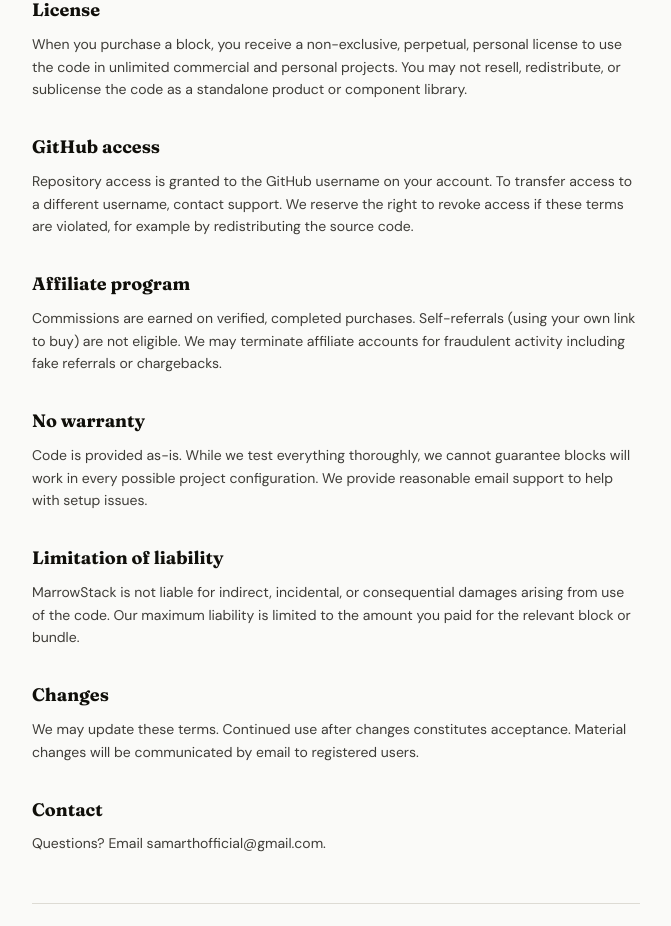
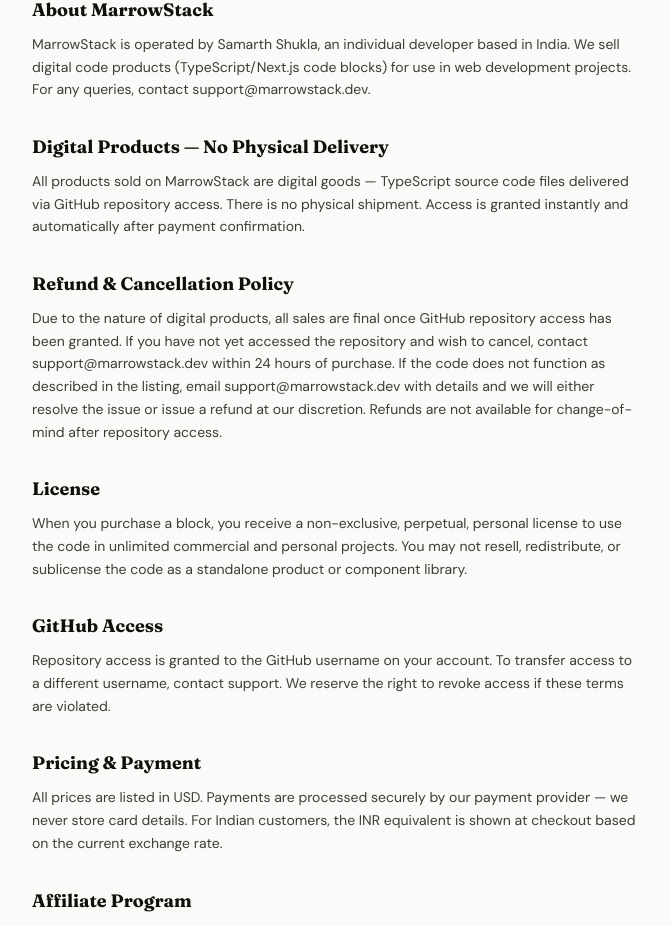
Before and after one commit to Marrow-Stack/marrow-platform, a Next.js app: page /terms in a window 1280 px wide. Shown: the part 280-1206 px from the top of the page, without its empty margins (304-975 px from the left). Built offline with nearby package versions, Linux system fonts and the light colour scheme; no server answers.

Commit message:
compliance: add about page, update terms/privacy for payment processor approval

```diff
--- /dev/null
+++ b/app/about/page.tsx
@@ -0,0 +1,54 @@
+import { Navbar } from '@/components/Navbar'
+import Link from 'next/link'
+import type { Metadata } from 'next'
+
+export const metadata: Metadata = {
+  title: 'About — MarrowStack',
+  description: 'MarrowStack is built by Samarth Shukla, a developer from India.',
+}
+
+export default function AboutPage() {
+  return (
+    <div className="min-h-screen bg-base">
+      <Navbar />
+      <div className="max-w-2xl mx-auto px-5 sm:px-8 pt-28 pb-24">
+        <div className="mb-10">
+          <p className="text-[12px] uppercase tracking-widest text-[var(--text-3)] font-semibold mb-3">About</p>
+          <h1 className="font-display font-black text-[40px] text-[var(--text)] mb-4">Who built this</h1>
+        </div>
+
+        <div className="space-y-6 text-[var(--text-2)] text-[15px] leading-relaxed">
+          <p>
+            MarrowStack is built and maintained by <strong className="text-[var(--text)]">Samarth Shukla</strong>, a developer from India.
+          </p>
+          <p>
+            I got tired of rebuilding the same foundational pieces — auth, billing, notifications, search — every time I started a new project. So I packaged the production-grade versions into copy-paste TypeScript files that drop straight into a Next.js project.
+          </p>
+          <p>
+            Every block is code I have actually used in real projects. Fully typed, Supabase-ready, with SQL migrations included. You buy it once, get instant GitHub access, and own it forever.
+          </p>
+
+          <div className="border border-[var(--border)] rounded-2xl p-6 mt-8 space-y-3">
+            <p className="font-semibold text-[var(--text)]">Business details</p>
+            <p className="text-[13px] text-[var(--text-3)]">Operated as an individual / sole proprietor</p>
+            <p className="text-[13px] text-[var(--text-3)]">Based in India</p>
+            <p className="text-[13px]">
+              <span className="text-[var(--text-3)]">Email: </span>
+              <a href="mailto:support@marrowstack.dev" className="text-[var(--accent)]">support@marrowstack.dev</a>
+            </p>
+            <p className="text-[13px]">
+              <span className="text-[var(--text-3)]">Website: </span>
+              <a href="https://marrowstack.dev" className="text-[var(--accent)]">marrowstack.dev</a>
+            </p>
+          </div>
+        </div>
+
+        <div className="border-t border-[var(--border)] mt-12 pt-8 flex gap-4 text-[13px] text-[var(--text-3)]">
+          <Link href="/terms" className="hover:text-[var(--text)] transition-colors">Terms of Service</Link>
+          <Link href="/privacy" className="hover:text-[var(--text)] transition-colors">Privacy Policy</Link>
+          <Link href="/" className="hover:text-[var(--text)] transition-colors">← Back to home</Link>
+        </div>
+      </div>
+    </div>
+  )
+}
--- a/app/page.tsx
+++ b/app/page.tsx
@@ -209,7 +209,7 @@ export default function HomePage() {
             <span className="font-display font-bold text-[var(--text)] text-[15px]">MarrowStack</span>
           </div>
           <div className="flex flex-wrap gap-5 text-[13px] text-[var(--text-3)] justify-center">
-            {[['Blocks', '/blocks'], ['Affiliate', '/affiliate'], ['Privacy', '/privacy'], ['Terms', '/terms']].map(([l, h]) => (
+            {[['Blocks', '/blocks'], ['Affiliate', '/affiliate'], ['About', '/about'], ['Privacy', '/privacy'], ['Terms', '/terms']].map(([l, h]) => (
               <Link key={l} href={h} className="hover:text-[var(--text)] transition-colors">{l}</Link>
             ))}
           </div>
--- a/app/privacy/page.tsx
+++ b/app/privacy/page.tsx
@@ -2,16 +2,49 @@ import { Navbar } from '@/components/Navbar'
 import Link from 'next/link'
 import type { Metadata } from 'next'
 
-export const metadata: Metadata = { title: 'Privacy Policy' }
+export const metadata: Metadata = { title: 'Privacy Policy — MarrowStack' }
 
 const SECTIONS = [
-  { h: 'What we collect', body: 'We collect your name, email address, GitHub username, and purchase history when you create an account and make purchases. Passwords are hashed with bcrypt and never stored in plain text. All payment processing is handled by PayPal — we never see or store card details.' },
-  { h: 'How we use it', body: 'Your data is used to process purchases, grant GitHub repository access, send transactional emails (receipts, access confirmations), and track affiliate referrals. We do not sell your data to third parties, ever.' },
-  { h: 'GitHub access', body: 'After purchase we use our GitHub Personal Access Token to invite you as a collaborator (read-only) on the relevant private repository. We only grant pull access — you cannot push to our repos.' },
-  { h: 'Cookies', body: 'We use one session cookie for authentication (NextAuth.js) and a 30-day affiliate tracking cookie if you arrive via a referral link. No advertising or third-party tracking cookies.' },
-  { h: 'Data retention', body: 'We retain account data while your account is active. You can request deletion at any time by emailing support@marrowstack.dev. Purchase records may be retained for up to 7 years for legal and tax compliance.' },
-  { h: 'Your rights', body: 'You can request access to, correction of, or deletion of your personal data at any time. Email support@marrowstack.dev and we will respond within 48 hours.' },
-  { h: 'Contact', body: 'Questions about this policy? Email support@marrowstack.dev.' },
+  {
+    h: 'Who We Are',
+    body: 'MarrowStack is operated by Samarth Shukla, an individual developer based in India. We sell digital code products for web developers. Contact: support@marrowstack.dev.',
+  },
+  {
+    h: 'What We Collect',
+    body: 'We collect your name, email address, GitHub username, and purchase history when you create an account and make purchases. Passwords are hashed with bcrypt and never stored in plain text. All payment processing is handled by our payment provider — we never see or store card or bank details.',
+  },
+  {
+    h: 'How We Use It',
+    body: 'Your data is used to process purchases, grant GitHub repository access, send transactional emails (receipts, access confirmations), and track affiliate referrals. We do not sell your data to third parties, ever.',
+  },
+  {
+    h: 'GitHub Access',
+    body: 'After purchase we use our GitHub Personal Access Token to invite you as a read-only collaborator on the relevant private repository. We only grant pull access — you cannot push to our repos.',
+  },
+  {
+    h: 'Cookies',
+    body: 'We use one session cookie for authentication (NextAuth.js) and a 30-day affiliate tracking cookie if you arrive via a referral link. No advertising or third-party tracking cookies.',
+  },
+  {
+    h: 'Data Storage',
+    body: 'Your data is stored in Supabase (PostgreSQL), hosted on AWS infrastructure. We do not transfer your personal data outside of necessary service providers (Supabase, GitHub, Resend for email).',
+  },
+  {
+    h: 'Data Retention',
+    body: 'We retain account data while your account is active. You can request deletion at any time by emailing support@marrowstack.dev. Purchase records may be retained for up to 7 years for legal and tax compliance.',
+  },
+  {
+    h: 'Your Rights',
+    body: 'You can request access to, correction of, or deletion of your personal data at any time. Email support@marrowstack.dev and we will respond within 48 hours on business days.',
+  },
+  {
+    h: 'Grievance Officer',
+    body: 'In accordance with the Information Technology Act, 2000, the grievance officer is: Samarth Shukla, support@marrowstack.dev. Complaints will be acknowledged within 48 hours and resolved within 30 days.',
+  },
+  {
+    h: 'Contact',
+    body: 'Questions about this policy? Email support@marrowstack.dev.',
+  },
 ]
 
 export default function PrivacyPage() {
--- a/app/terms/page.tsx
+++ b/app/terms/page.tsx
@@ -2,17 +2,57 @@ import { Navbar } from '@/components/Navbar'
 import Link from 'next/link'
 import type { Metadata } from 'next'
 
-export const metadata: Metadata = { title: 'Terms of Service' }
+export const metadata: Metadata = { title: 'Terms of Service — MarrowStack' }
 
 const SECTIONS = [
-  { h: 'License', body: 'When you purchase a block, you receive a non-exclusive, perpetual, personal license to use the code in unlimited commercial and personal projects. You may not resell, redistribute, or sublicense the code as a standalone product or component library.' },
-  // { h: 'Refunds', body: 'We offer a 30-day money-back guarantee. If the code does not work as described in the listing, email support@marrowstack.dev within 30 days of purchase for a full refund via PayPal — no questions asked. Refunds are not available for change-of-mind after you have accessed the repository.' },
-  { h: 'GitHub access', body: 'Repository access is granted to the GitHub username on your account. To transfer access to a different username, contact support. We reserve the right to revoke access if these terms are violated, for example by redistributing the source code.' },
-  { h: 'Affiliate program', body: 'Commissions are earned on verified, completed purchases. Self-referrals (using your own link to buy) are not eligible. We may terminate affiliate accounts for fraudulent activity including fake referrals or chargebacks.' },
-  { h: 'No warranty', body: 'Code is provided as-is. While we test everything thoroughly, we cannot guarantee blocks will work in every possible project configuration. We provide reasonable email support to help with setup issues.' },
-  { h: 'Limitation of liability', body: 'MarrowStack is not liable for indirect, incidental, or consequential damages arising from use of the code. Our maximum liability is limited to the amount you paid for the relevant block or bundle.' },
-  { h: 'Changes', body: 'We may update these terms. Continued use after changes constitutes acceptance. Material changes will be communicated by email to registered users.' },
-  { h: 'Contact', body: 'Questions? Email samarthofficial@gmail.com.' },
+  {
+    h: 'About MarrowStack',
+    body: 'MarrowStack is operated by Samarth Shukla, an individual developer based in India. We sell digital code products (TypeScript/Next.js code blocks) for use in web development projects. For any queries, contact support@marrowstack.dev.',
+  },
+  {
+    h: 'Digital Products — No Physical Delivery',
+    body: 'All products sold on MarrowStack are digital goods — TypeScript source code files delivered via GitHub repository access. There is no physical shipment. Access is granted instantly and automatically after payment confirmation.',
+  },
+  {
+    h: 'Refund & Cancellation Policy',
+    body: 'Due to the nature of digital products, all sales are final once GitHub repository access has been granted. If you have not yet accessed the repository and wish to cancel, contact support@marrowstack.dev within 24 hours of purchase. If the code does not function as described in the listing, email support@marrowstack.dev with details and we will either resolve the issue or issue a refund at our discretion. Refunds are not available for change-of-mind after repository access.',
+  },
+  {
+    h: 'License',
+    body: 'When you purchase a block, you receive a non-exclusive, perpetual, personal license to use the code in unlimited commercial and personal projects. You may not resell, redistribute, or sublicense the code as a standalone product or component library.',
+  },
+  {
+    h: 'GitHub Access',
+    body: 'Repository access is granted to the GitHub username on your account. To transfer access to a different username, contact support. We reserve the right to revoke access if these terms are violated.',
+  },
+  {
+    h: 'Pricing & Payment',
+    body: 'All prices are listed in USD. Payments are processed securely by our payment provider — we never store card details. For Indian customers, the INR equivalent is shown at checkout based on the current exchange rate.',
+  },
+  {
+    h: 'Affiliate Program',
+    body: 'Commissions are earned on verified, completed purchases. Self-referrals are not eligible. We may terminate affiliate accounts for fraudulent activity. Minimum payout threshold is $50.',
+  },
+  {
+    h: 'No Warranty',
+    body: 'Code is provided as-is. While we test everything thoroughly, we cannot guarantee blocks will work in every possible project configuration. We provide reasonable email support to help with setup issues.',
+  },
+  {
+    h: 'Limitation of Liability',
+    body: 'MarrowStack (Samarth Shukla) is not liable for indirect, incidental, or consequential damages arising from use of the code. Maximum liability is limited to the amount paid for the relevant block or bundle.',
+  },
+  {
+    h: 'Governing Law',
+    body: 'These terms are governed by the laws of India. Any disputes shall be subject to the jurisdiction of courts in India.',
+  },
+  {
+    h: 'Changes',
+    body: 'We may update these terms. Continued use after changes constitutes acceptance. Material changes will be communicated by email to registered users.',
+  },
+  {
+    h: 'Contact',
+    body: 'For support, refund requests, or legal queries: support@marrowstack.dev. We respond within 48 hours on business days.',
+  },
 ]
 
 export default function TermsPage() {
```
